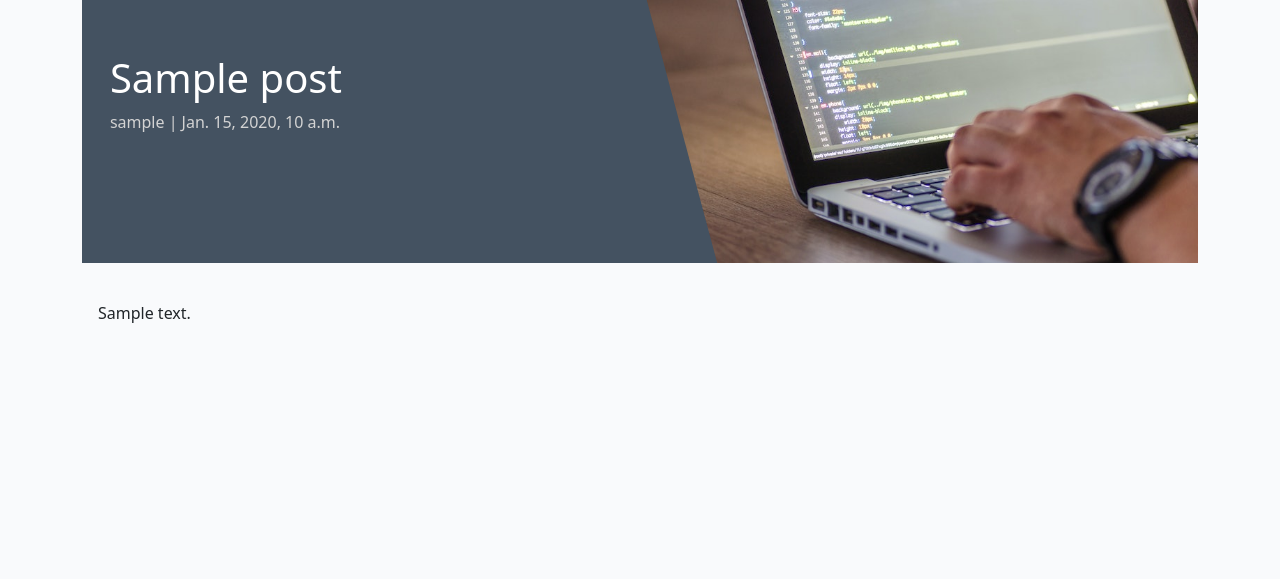
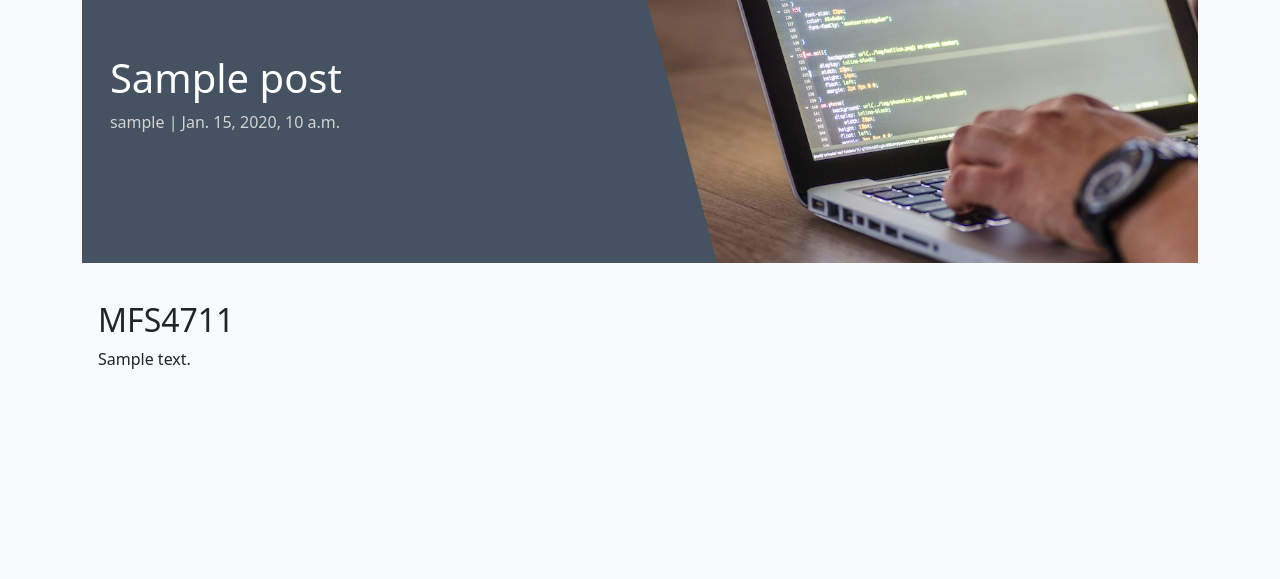
Before and after one commit to MFS4711/django-blog, a Django app: a page that uses blog/templates/blog/post_detail.html in a window 1280 px wide. Shown: the part 71-650 px from the top of the page. Run offline with Django 4.2, Linux system fonts and the light colour scheme; tables that the repository leaves empty hold one stand-in row (values such as "Sample post").

Commit message:
Add coder object to views.py in blog app and add a heading in post_detail.html

```diff
--- a/blog/templates/blog/post_detail.html
+++ b/blog/templates/blog/post_detail.html
@@ -23,6 +23,7 @@
             <div class="card-body">
                 <!-- The post content goes inside the card-text. -->
                 <!-- Use the | safe filter inside the template tags -->
+                <h2>{{coder}}</h2>
                 <p class="card-text">
                     {{ post.content | safe }}
                 </p>
--- a/blog/views.py
+++ b/blog/views.py
@@ -31,5 +31,6 @@ def post_detail(request, slug):
     return render(
         request,
         "blog/post_detail.html",
-        {"post": post},
+        {"post": post,
+        "coder": "MFS4711"},
     )
```
